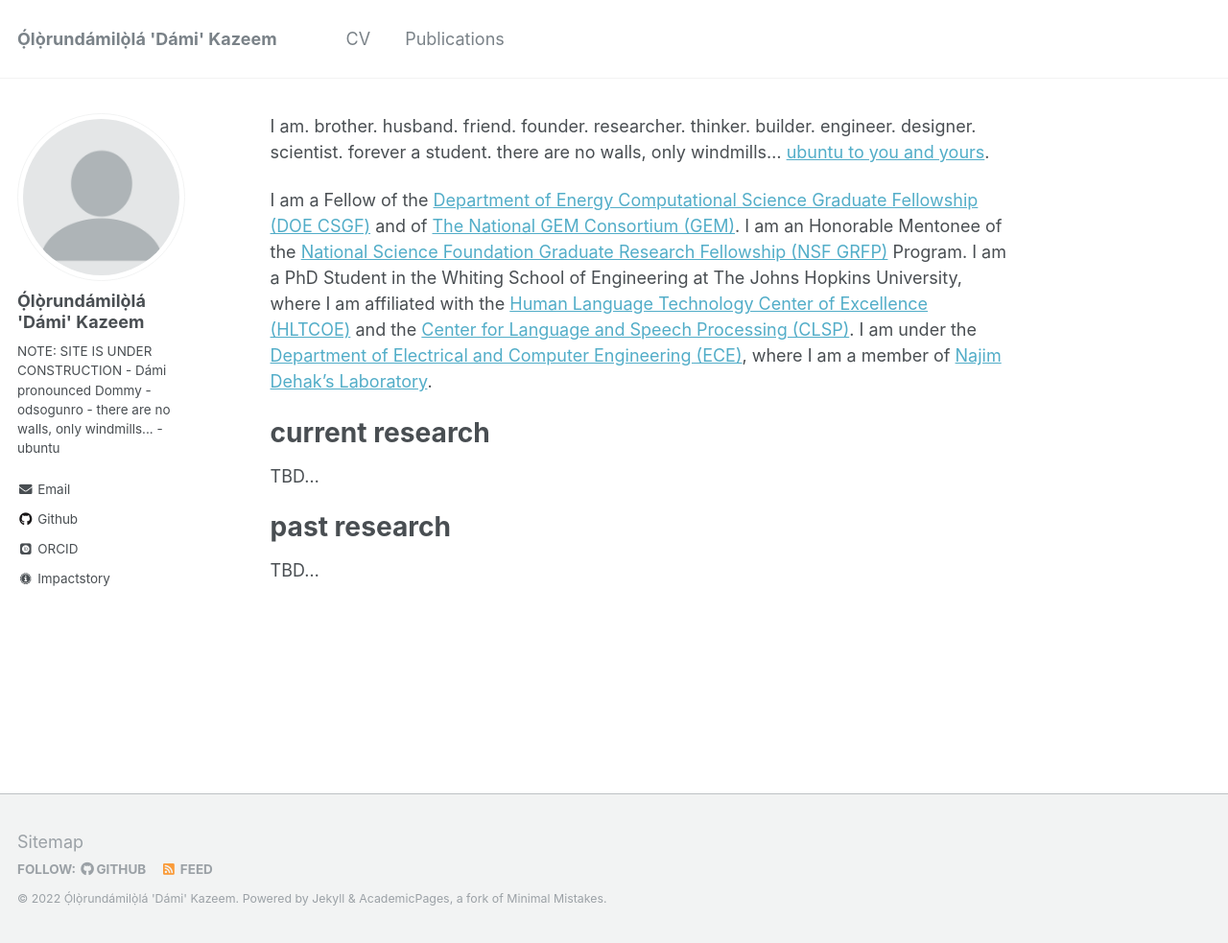
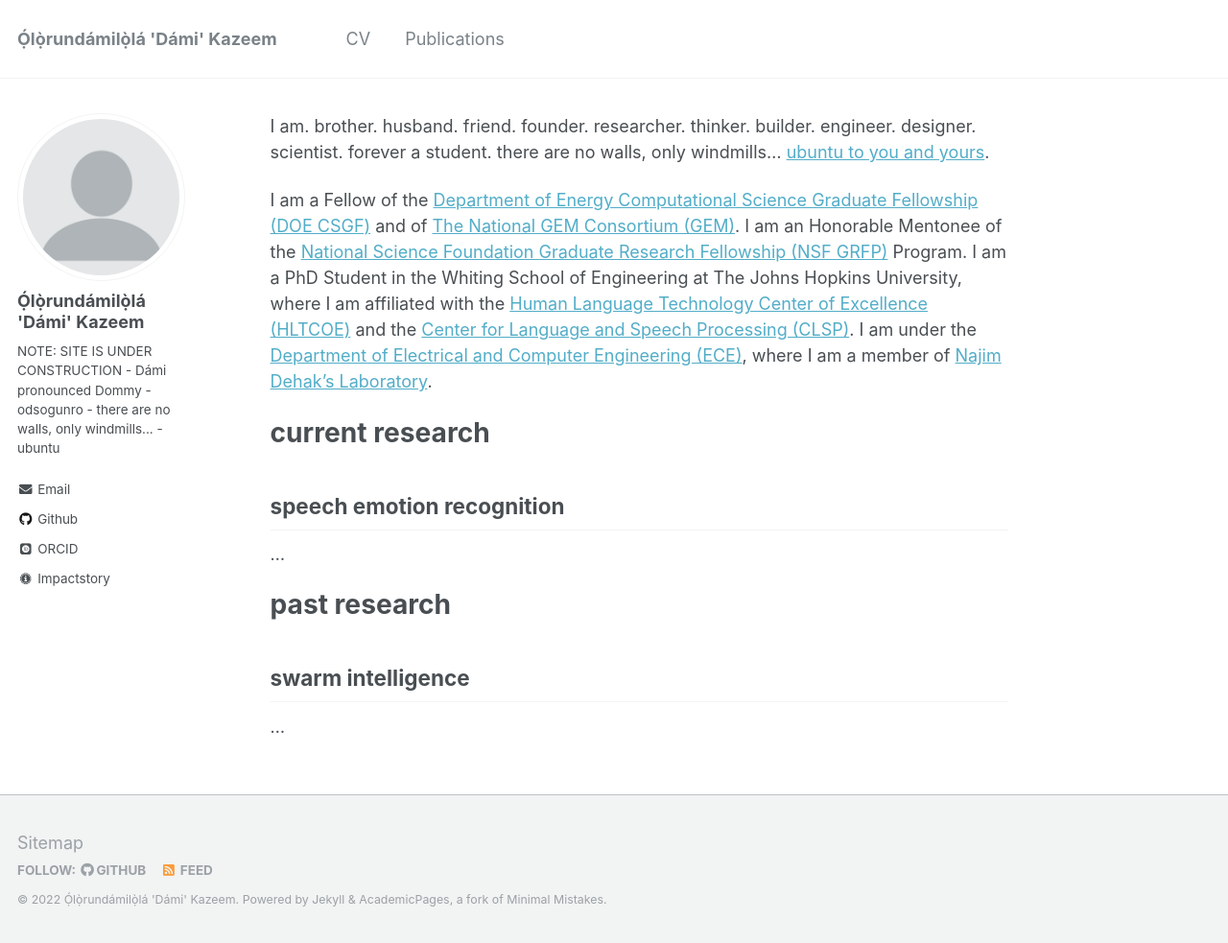
Before and after one commit to odsogunro/odsogunro.github.io, a Jekyll site: the page built from _pages/about.md, in a window 1280 px wide and 983 px high. Shown: the whole window at 96% size. Built offline with Jekyll 4.4.1, drawn with Linux system fonts in a browser that asks for light colours; some web fonts are replaced.

Commit message:
added scaffolding for current and past research

```diff
--- a/_pages/about.md
+++ b/_pages/about.md
@@ -19,11 +19,15 @@
 
 current research
 ======
-TBD...
+## speech emotion recognition
+
+...
 
 past research
 ======
-TBD...
+## swarm intelligence
+
+...
 
 <!--
 Current Research
```
